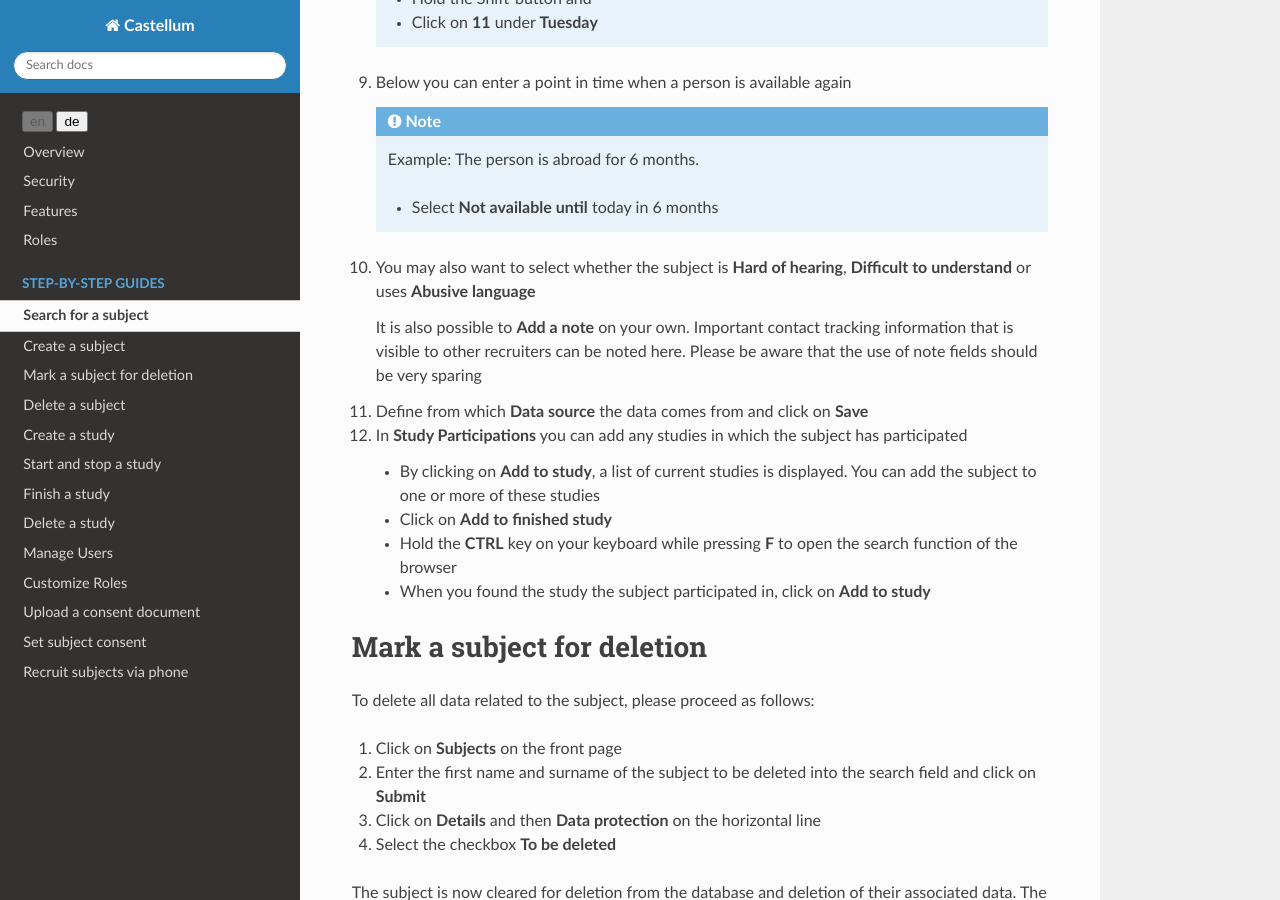
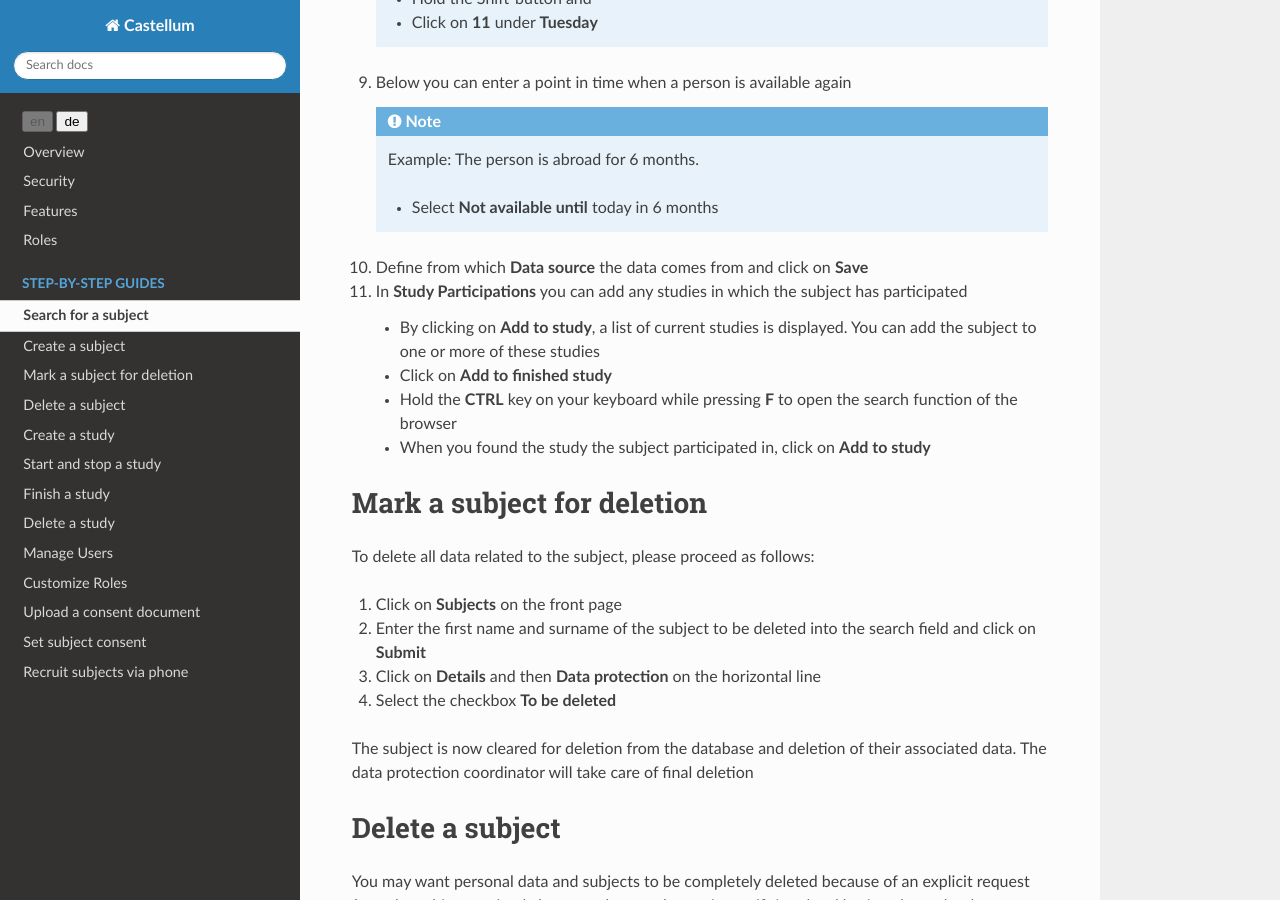
Before and after one commit to DouglasNeuroInformatics/castellum, a Sphinx documentation site: the page built from source/guides/subject-management.rst, in a window 1280 px wide and 900 px high, scrolled down 2500 px. Built offline with Sphinx 7.4.7 and the Read the Docs theme 2.0.0, drawn with Linux system fonts in a browser that asks for light colours.

Commit message:
rm note about deprecated subject notes
see https://git.mpib-berlin.mpg.de/castellum/castellum/-/merge_requests/1646

```diff
--- a/source/guides/subject-management.rst
+++ b/source/guides/subject-management.rst
@@ -135,16 +135,9 @@ In order to create a potential subject in Castellum, please proceed as follows:
 
         - Select **Not available until** today in 6 months
 
-10. You may also want to select whether the subject is **Hard of hearing**,
-    **Difficult to understand** or uses **Abusive language**
+10. Define from which **Data source** the data comes from and click on **Save**
 
-    It is also possible to **Add a note** on your own. Important contact tracking
-    information that is visible to other recruiters can be noted here.
-    Please be aware that the use of note fields should be very sparing
-
-11. Define from which **Data source** the data comes from and click on **Save**
-
-12. In **Study Participations** you can add any studies in which the subject has
+11. In **Study Participations** you can add any studies in which the subject has
     participated
 
     -   By clicking on **Add to study**, a list of current studies is displayed.
```
